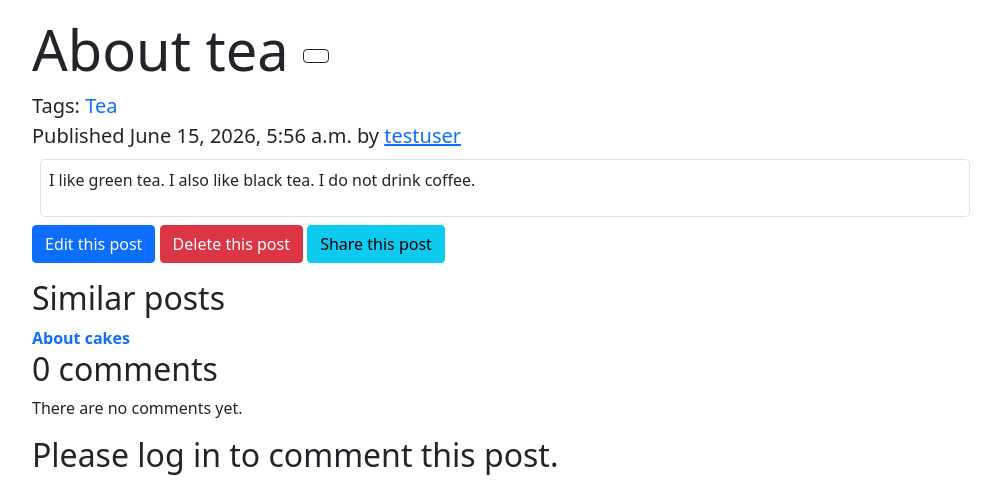
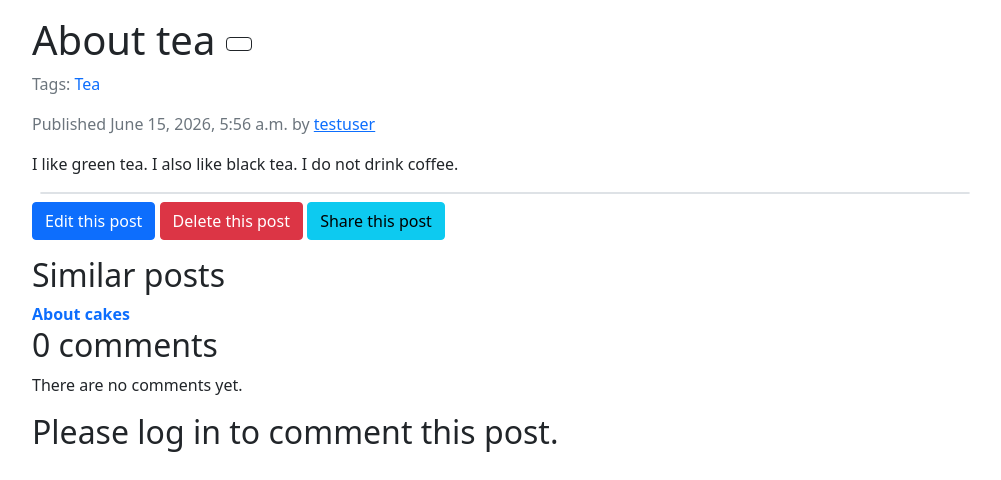
Before and after one commit to MuhutDil/TextBlog, a Django app: page /2026/6/15/about-tea/ in a window 1280 px wide. Shown: the part 56-536 px from the top of the page, without its empty margins (50-1051 px from the left). Run offline with Django 5.2, Linux system fonts and the light colour scheme; data comes from the database, SQL or seed files in the repository; data that the repository does not hold is empty; some libraries are stand-ins or nearby versions.

Commit message:
Edit meta information of post

```diff
--- a/templates/blog/detail.html
+++ b/templates/blog/detail.html
@@ -3,7 +3,7 @@
 {% block title %}{{ post.title }}{% endblock %}
 
 {% block content %}
-  <h1 class="display-4">{{ post.title }}
+  <h1 class="card-title">{{ post.title }}
   <button type="button" class="btn btn-outline-dark">
     {% if total_views %}
       {{ total_views }} view{{ total_views|pluralize }}
@@ -11,34 +11,13 @@
   </button>
   </h1>
 
-  <p class="tags lead mb-0">
-    {% with post.tags.all as tags %}
-      {% if tags %}
-        Tags:
-        {% for tag in tags %}
-          <a class="text-decoration-none" href="{% url "blog:post_list_by_tag" tag.slug %}">
-            {{ tag.name }}
-          </a>{% if not forloop.last %}, {% endif %}
-        {% endfor %}
-      {% else %}
-        No tags
-      {% endif %}
-    {% endwith %}
+  {% include "blog/includes/post_meta.html" with post=post %}
+
+  <p class="card-text fs-5 text">
+    <p>{{ post.body|linebreaks }}</p>
   </p>
+  <fieldset class="border rounded-3 m-2 px-3 card-text fs-5 text col-md-10">
 
-  <p class="blog-post-meta lead mb-0">
-    {% if post.publish %}
-      Published {{ post.publish }} by
-      <a href="{{ post.author.get_absolute_url }}">
-        {{ post.author }}
-      </a>
-    {% else %}
-      Draft Post
-    {% endif %}
-  </p>
-
-  <fieldset class="border rounded-3 m-2 p-2 text-break col-md-10">
-    <p>{{ post.body }}</p>
   </fieldset>
 
   <div>
@@ -72,15 +51,19 @@
     </h2>
   {% endwith %}
   {% for comment in comments %}
-    <div class="comment">
-      <p class="info">
+  <div class="card border-0 shadow-sm">
+    <div class="card-body">
+      <h6 class="fw-bold">
         Comment {{ forloop.counter }} by {{ comment.commented_by }}
         {{ comment.created }}
-      </p>
-      {{ comment.body|linebreaks }}
+      </h6>
+      <p>{{ comment.body|linebreaks }}</p>
     </div>
+  </div>
   {% empty %}
     <p>There are no comments yet.</p>
   {% endfor %}
+
   {% include "blog/includes/comment_form.html" %}
+
 {% endblock %}
--- /dev/null
+++ b/templates/blog/includes/post_meta.html
@@ -0,0 +1,25 @@
+<p class="text-muted">
+  {% with post.tags.all as tags %}
+    {% if tags %}
+      Tags:
+      {% for tag in tags %}
+        <a class="text-decoration-none" href="{% url "blog:post_list_by_tag" tag.slug %}">
+          {{ tag.name }}
+        </a>{% if not forloop.last %}, {% endif %}
+      {% endfor %}
+    {% else %}
+      No tags
+    {% endif %}
+  {% endwith %}
+</p>
+
+<p class="text-muted">
+  {% if post.publish %}
+    Published {{ post.publish }} by
+    <a href="{{ post.author.get_absolute_url }}">
+      {{ post.author }}
+    </a>
+  {% else %}
+    Draft Post
+  {% endif %}
+</p>
```
Also changed, not shown: templates/blog/includes/truncate_post.html (+1 -17 lines).
